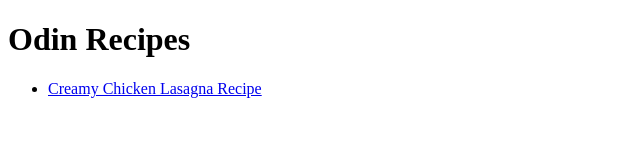
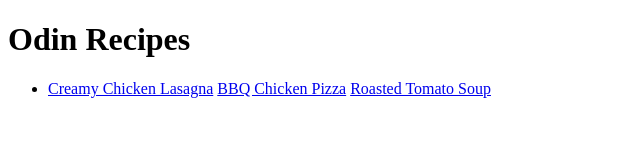
Before and after one commit to olsemeniuk/odin-recipes, a plain HTML site: page index.html in a window 1280 px wide. Shown: the whole page, without its empty margins (0-640 px from the left). Drawn offline with Linux system fonts and the light colour scheme.

Commit message:
Add navigation to recipes on index.html

```diff
--- a/index.html
+++ b/index.html
@@ -9,7 +9,9 @@
   <h1>Odin Recipes</h1>
   <ul>
     <li>
-      <a href="./recipes/creamy-chicken-lasagna.html">Creamy Chicken Lasagna Recipe</a>
+      <a href="./recipes/creamy-chicken-lasagna.html">Creamy Chicken Lasagna</a>
+      <a href="./recipes/bbq-chicken-pizza.html">BBQ Chicken Pizza</a>
+      <a href="./recipes/roasted-tomato-soup.html">Roasted Tomato Soup</a>
     </li>
   </ul>
 </body>
```
